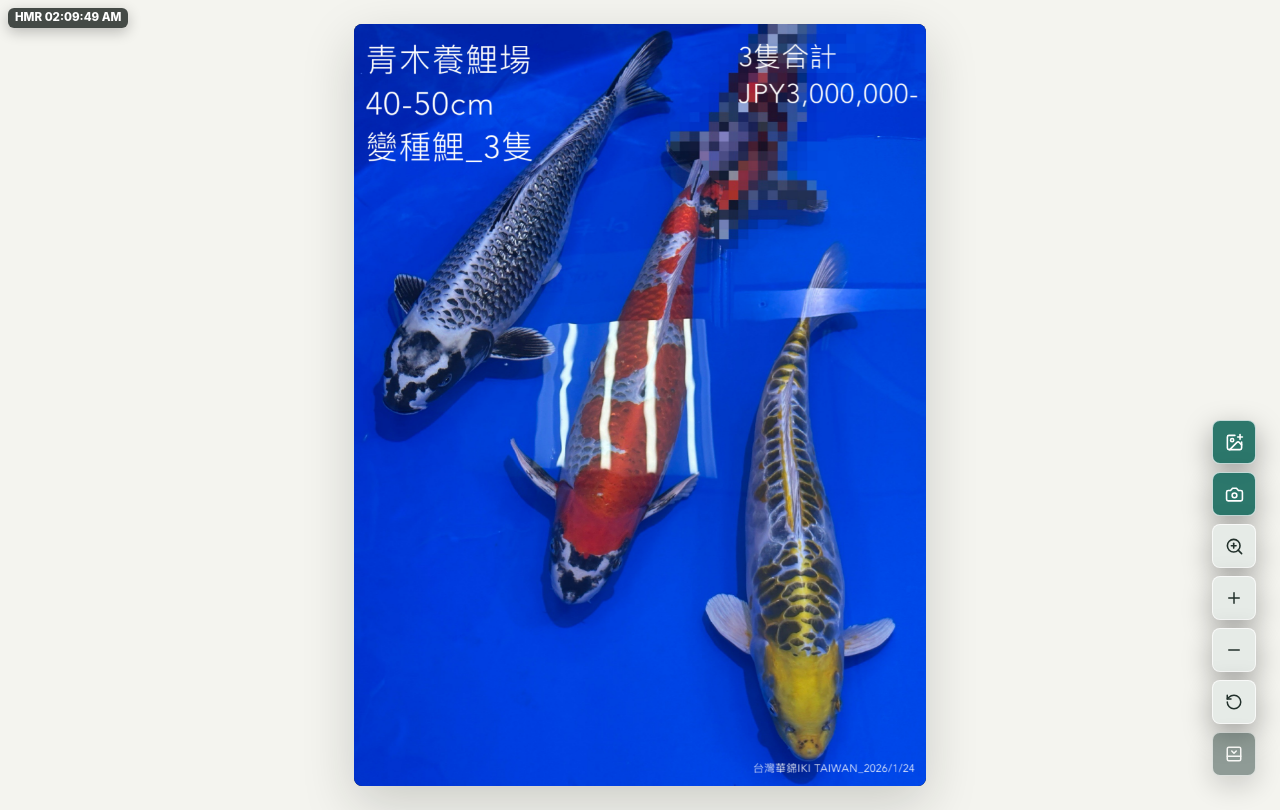
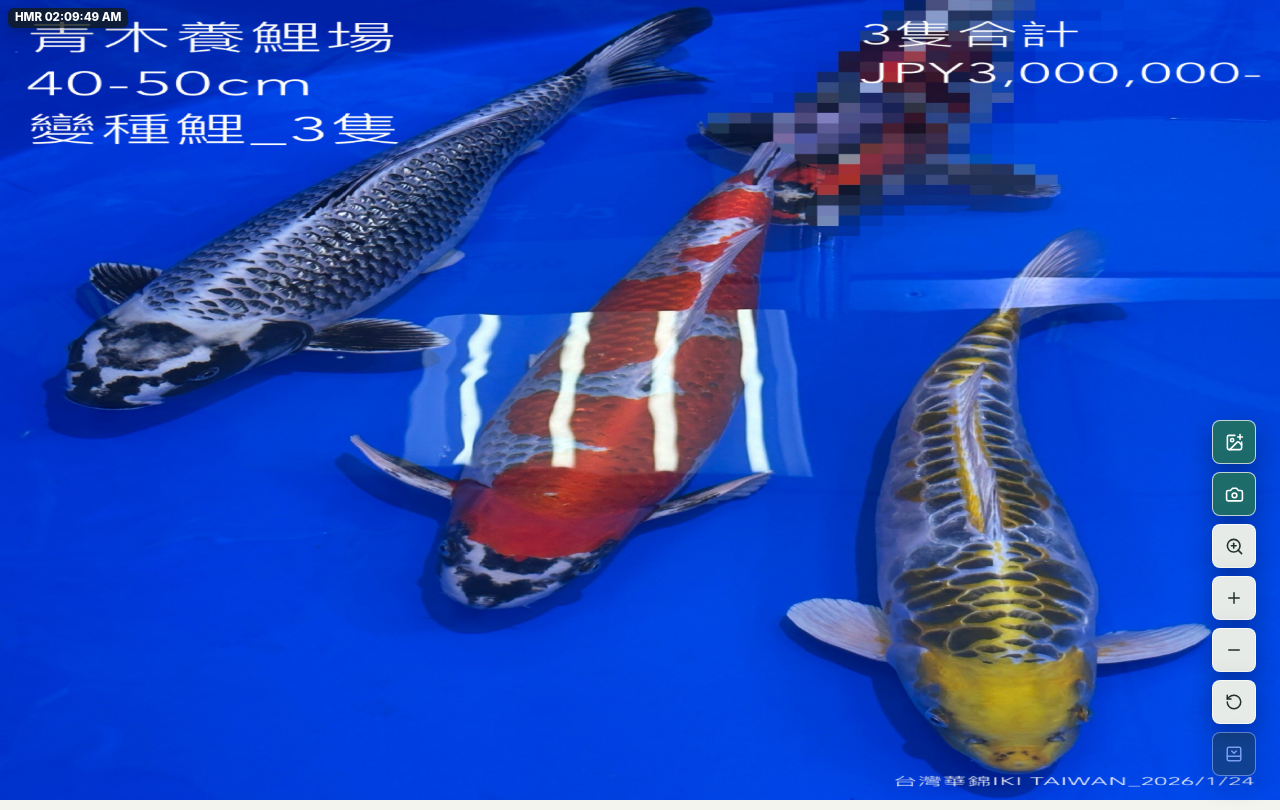
Before and after one commit to gukii/fishCrossTag, a React (Vite) app: page / in a window 1280 px wide. Built offline with nearby package versions, Linux system fonts and the light colour scheme.

Commit message:
Use fullscreen mobile tagging surface

```diff
--- a/src/App.tsx
+++ b/src/App.tsx
@@ -940,11 +940,6 @@ export default function App() {
               onPointerUp={handleStagePointerEnd}
               onPointerCancel={handleStagePointerEnd}
               onWheel={handleStageWheel}
-              style={{
-                aspectRatio: `${image.width} / ${image.height}`,
-                width: `min(100%, calc((100svh - 38px) * ${image.width / image.height}))`,
-                maxHeight: "calc(100svh - 38px)",
-              }}
             >
               <div
                 ref={imageTransformRef}
--- a/src/styles.css
+++ b/src/styles.css
@@ -15,8 +15,10 @@
 html,
 body,
 #root {
-  min-height: 100%;
+  width: 100%;
+  height: 100%;
   margin: 0;
+  overflow: hidden;
 }
 
 button,
@@ -29,10 +31,12 @@ button {
 }
 
 .app-shell {
-  min-height: 100svh;
+  width: 100vw;
+  height: 100svh;
   display: grid;
   grid-template-rows: 1fr;
-  background: #f4f4ef;
+  overflow: hidden;
+  background: #161a18;
 }
 
 .hmr-clock {
@@ -56,9 +60,10 @@ button {
 
 .workspace {
   min-width: 0;
+  min-height: 0;
   display: grid;
   grid-template-rows: 1fr;
-  padding: max(14px, env(safe-area-inset-top)) 12px 12px;
+  padding: 0;
 }
 
 .eyebrow {
@@ -116,19 +121,20 @@ h2 {
 }
 
 .stage-wrap {
+  width: 100%;
+  height: 100%;
   min-height: 0;
   display: grid;
-  place-items: center;
+  place-items: stretch;
 }
 
 .image-stage,
 .empty-stage {
-  width: min(100%, calc((100svh - 38px) * 1.34));
-  max-height: calc(100svh - 38px);
-  border-radius: 8px;
+  width: 100%;
+  height: 100%;
   overflow: hidden;
   background: #161a18;
-  box-shadow: 0 18px 52px rgba(20, 25, 23, 0.18);
+  box-shadow: none;
 }
 
 .image-stage {
@@ -368,7 +374,6 @@ h2 {
 
 .empty-stage {
   position: relative;
-  min-height: min(68svh, 560px);
   display: grid;
   place-items: center;
   align-content: center;
@@ -552,13 +557,7 @@ h2 {
   }
 
   .workspace {
-    padding: 24px;
-  }
-
-  .image-stage,
-  .empty-stage {
-    width: min(100%, calc(100svh * 1.28));
-    max-height: calc(100svh - 48px);
+    padding: 0;
   }
 
   .thumb-drawer {
```
